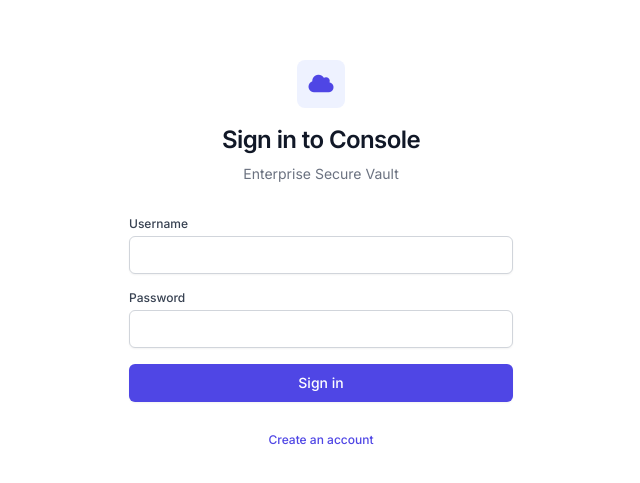
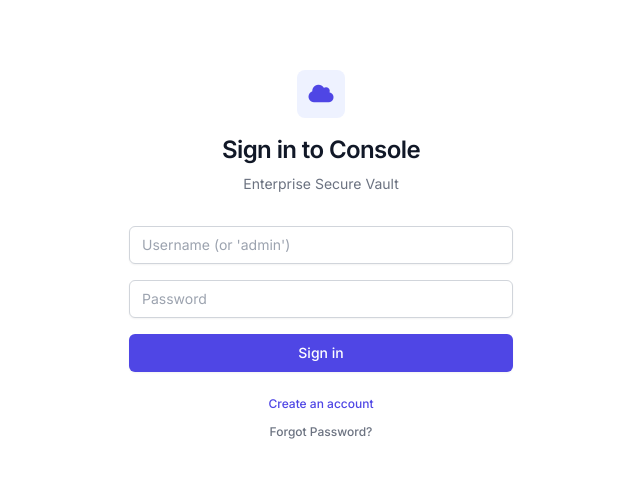
Before and after one commit to naman00008/The-Secure-Corporate-File-Cloud, a plain HTML site: page vm1_frontend/index.html in a window 1280 px wide. Shown: the part 145-628 px from the top of the page, without its empty margins (319-959 px from the left). Drawn offline with nearby package versions, Linux system fonts and the light colour scheme.

Commit message:
UI: Fix missing auth fields in index.html

```diff
--- a/vm1_frontend/index.html
+++ b/vm1_frontend/index.html
@@ -34,23 +34,33 @@
                 <p class="text-sm text-gray-500 mt-2" id="auth-subtitle">Enterprise Secure Vault</p>
             </div>
 
-            <div class="space-y-4">
+            <form id="auth-form" class="space-y-4">
                 <div>
-                    <label class="block text-xs font-medium text-gray-700 mb-1">Username</label>
-                    <input type="text" id="username" class="w-full px-3 py-2 border border-gray-300 rounded-md shadow-sm focus:outline-none focus:ring-1 focus:ring-indigo-500 focus:border-indigo-500 sm:text-sm">
+                    <input type="text" id="username" placeholder="Username (or 'admin')" class="w-full px-3 py-2 border border-gray-300 rounded-md shadow-sm focus:outline-none focus:ring-1 focus:ring-indigo-500 focus:border-indigo-500 sm:text-sm">
                 </div>
                 <div>
-                    <label class="block text-xs font-medium text-gray-700 mb-1">Password</label>
-                    <input type="password" id="password" class="w-full px-3 py-2 border border-gray-300 rounded-md shadow-sm focus:outline-none focus:ring-1 focus:ring-indigo-500 focus:border-indigo-500 sm:text-sm">
+                    <input type="email" id="email" placeholder="Corporate Email" class="hidden w-full px-3 py-2 border border-gray-300 rounded-md shadow-sm focus:outline-none focus:ring-1 focus:ring-indigo-500 focus:border-indigo-500 sm:text-sm">
                 </div>
-                <button id="auth-action-btn" class="w-full flex justify-center py-2 px-4 border border-transparent rounded-md shadow-sm text-sm font-medium text-white bg-indigo-600 hover:bg-indigo-700 focus:outline-none focus:ring-2 focus:ring-offset-2 focus:ring-indigo-500 transition-colors">Sign in</button>
+                <div>
+                    <input type="password" id="password" placeholder="Password" class="w-full px-3 py-2 border border-gray-300 rounded-md shadow-sm focus:outline-none focus:ring-1 focus:ring-indigo-500 focus:border-indigo-500 sm:text-sm">
+                </div>
+
+                <div>
+                    <input type="text" id="otp" placeholder="6-Digit OTP Code" class="hidden w-full px-4 py-2 bg-indigo-50 border border-indigo-300 rounded-lg text-indigo-900 font-bold tracking-widest text-center placeholder-indigo-300 focus:outline-none focus:ring-1 focus:ring-indigo-500 focus:border-indigo-500 sm:text-sm">
+                </div>
+                <div>
+                    <input type="password" id="new-password" placeholder="New Password" class="hidden w-full px-3 py-2 border border-gray-300 rounded-md shadow-sm focus:outline-none focus:ring-1 focus:ring-indigo-500 focus:border-indigo-500 sm:text-sm">
+                </div>
+
+                <button type="submit" id="auth-action-btn" class="w-full flex justify-center py-2 px-4 border border-transparent rounded-md shadow-sm text-sm font-medium text-white bg-indigo-600 hover:bg-indigo-700 focus:outline-none focus:ring-2 focus:ring-offset-2 focus:ring-indigo-500 transition-colors">Sign in</button>
 
                 <p id="auth-error" class="hidden text-red-600 text-xs font-medium bg-red-50 p-2 rounded border border-red-100 mt-2 text-center"></p>
                 <p id="auth-success" class="hidden text-green-600 text-xs font-medium bg-green-50 p-2 rounded border border-green-100 mt-2 text-center"></p>
-            </div>
+            </form>
 
-            <div class="mt-6 text-center">
+            <div class="mt-6 text-center flex flex-col space-y-3">
                 <button id="auth-toggle-btn" class="text-indigo-600 hover:text-indigo-500 text-xs font-medium transition-colors">Create an account</button>
+                <button type="button" id="auth-forgot-btn" class="text-gray-500 hover:text-gray-700 text-xs font-medium transition-colors">Forgot Password?</button>
             </div>
         </div>
     </div>
```
